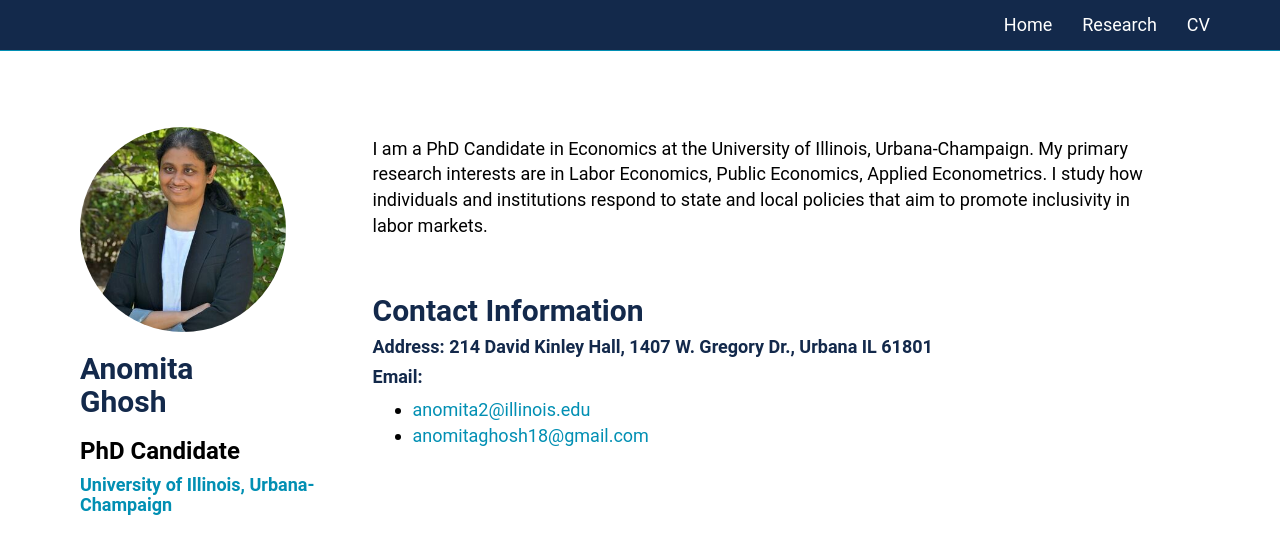
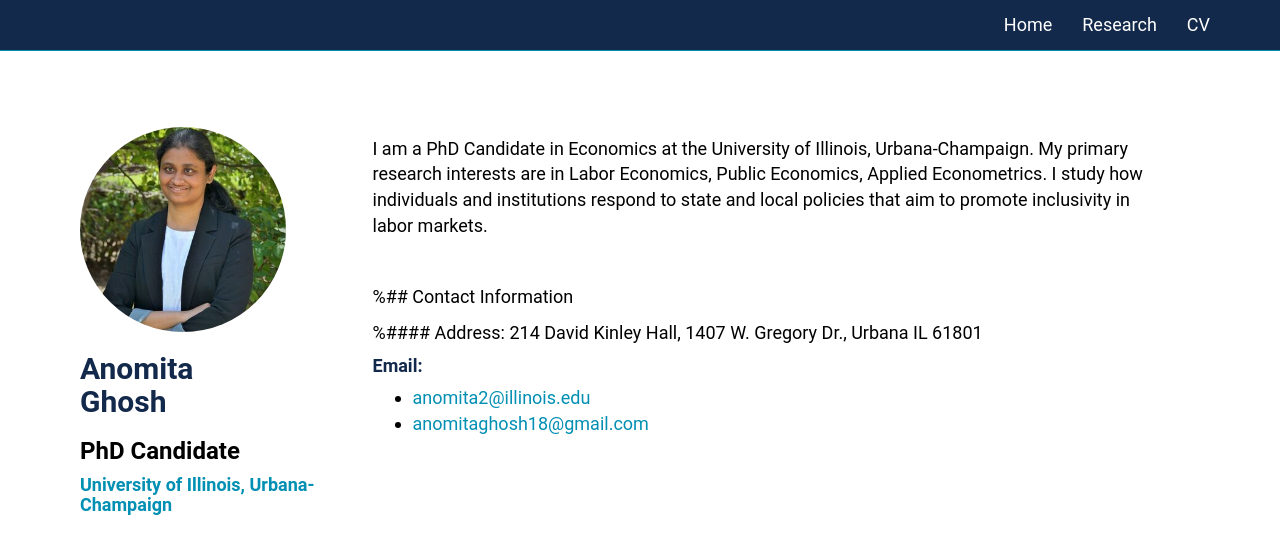
Before and after one commit to anomitaghosh/anomitaghosh.github.io, a Jekyll site: the page built from index.md, in a window 1280 px wide. Shown: the top 554 px of the page. Built offline with Jekyll 4.4.1, drawn with Linux system fonts in a browser that asks for light colours.

```diff
--- a/index.md
+++ b/index.md
@@ -10,9 +10,9 @@ I am a PhD Candidate in Economics at the University of Illinois, Urbana-Champaig
 
 <br>
 
-## Contact Information
+%## Contact Information
 
-#### Address: **214 David Kinley Hall, 1407 W. Gregory Dr., Urbana IL 61801**
+%#### Address: 214 David Kinley Hall, 1407 W. Gregory Dr., Urbana IL 61801
 #### Email:
 - [anomita2@illinois.edu](anomita2@illinois.edu)
 - [anomitaghosh18@gmail.com](anomitaghosh18@gmail.com)
```
